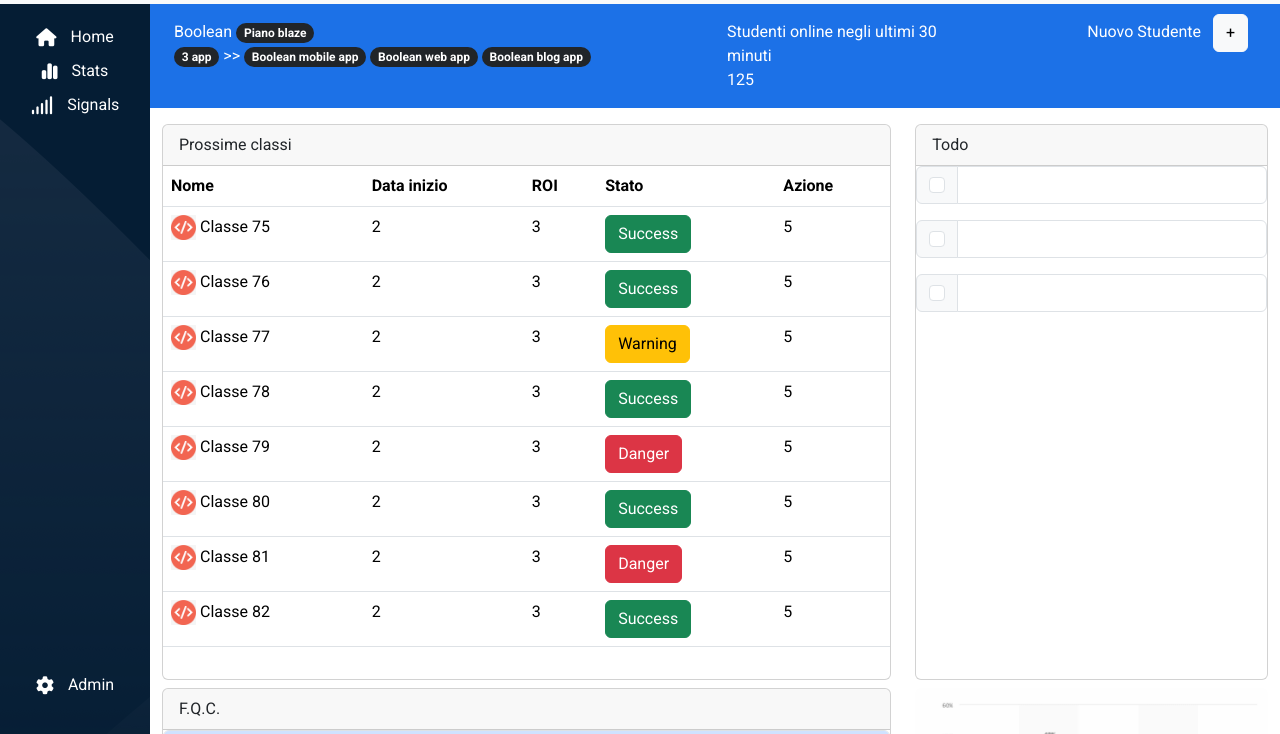
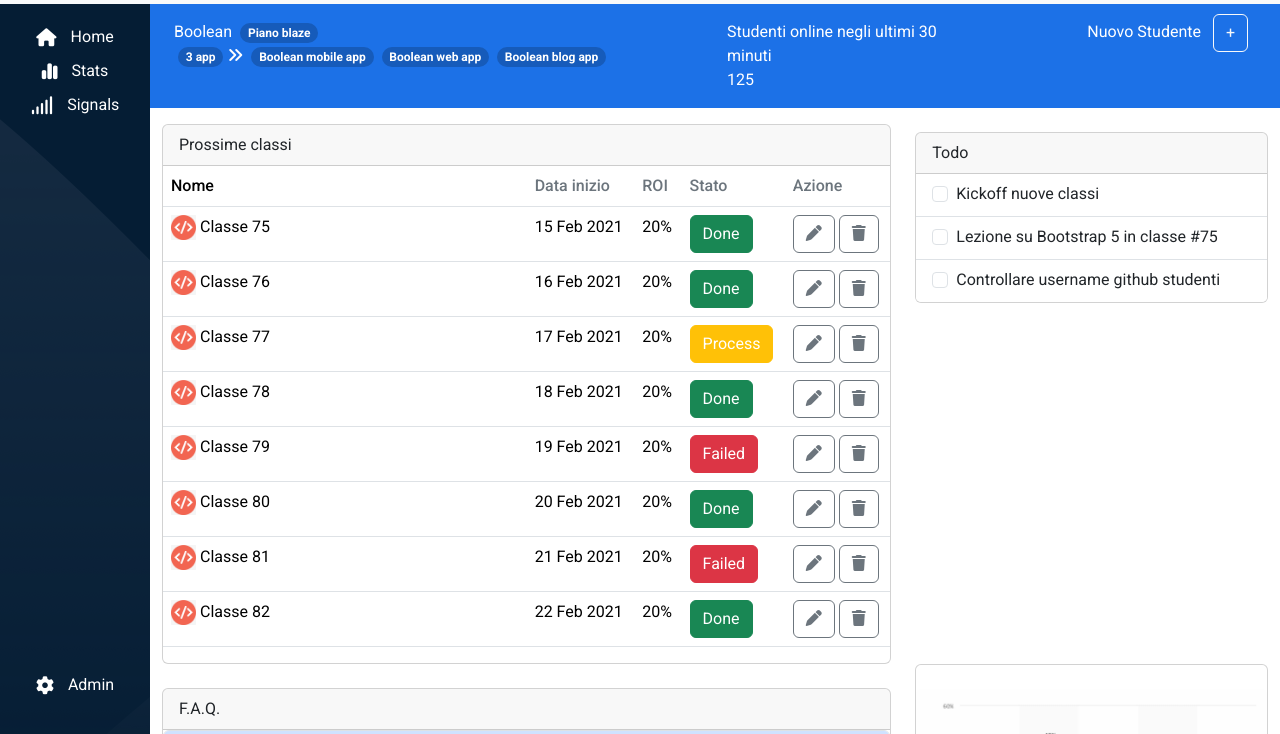
Before and after one commit to Vahidone/html-css-bootstrap-dashboard, a plain HTML site: page index.html in a window 1280 px wide. Shown: the part 66-800 px from the top of the page. Drawn offline with nearby package versions, Linux system fonts and the light colour scheme.

Commit message:
style: change elements color of main-content-head

```diff
--- a/css/style.css
+++ b/css/style.css
@@ -4,6 +4,9 @@ body {
 /* COLORS ******** */
 .orange_bell {
   color: #ff8f00;
+}
+.badge.bg_badge_vb {
+  background-color: #165bba;
 }
 
 .debug {
@@ -105,6 +108,9 @@ aside a.link_ctm i {
   height: 25px;
   display: inline-block;
 }
+.btn.btn-outline-secondary a {
+  color: #6c757d;
+}
 
 /* **********************************
 MEDIA QUERY
--- a/index.html
+++ b/index.html
@@ -47,7 +47,7 @@
           <div class="container-fluid">
             <div class="row align-items-center">
               <!-- LOGO -->
-              <div class="col-2">
+              <div class="col-auto">
                 <a class="navbar-brand d-inline-block" href="#">
                   <div class="img-box">
                     <img
@@ -67,18 +67,18 @@
               <!-- /LOGO -->
 
               <!-- SEARCH BAR -->
-              <div class="col">
+              <div class="col px-0">
                 <form
                   class="d-flex rounded align-self-center form_search_bar"
                   role="search"
                 >
-                  <label for="search_bar" class="ps-3">
+                  <label for="search_bar" class="ps-3 pt-2">
                     <svg
                       xmlns="http://www.w3.org/2000/svg"
                       width="20"
                       height="20"
                       fill="currentColor"
-                      class="bi bi-search"
+                      class="bi bi-search mt-1"
                       viewbox="0 0 20 20"
                     >
                       <path
@@ -98,11 +98,11 @@
               </div>
 
               <!-- NAVBAR MENU R-->
-              <div class="col-2 .ms-auto">
+              <div class="col-1 .ms-auto">
                 <ul class="list-unstyled navbar-nav py-0">
                   <li class="nav-item collapse navbar-collapse">
                     <a class="nav-link nav-link_ctm" href="#"
-                      ><i class="fa-solid fa-bars"></i
+                      ><i class="fa-solid fa-list-ul"></i
                     ></a>
                   </li>
 
@@ -217,7 +217,7 @@
                     <span class="d-inline-block my-3">Nuovo Studente</span>
                     <!-- OFFCANVAS  -->
                     <button
-                      class="btn btn-light mx-2"
+                      class="btn btn-outline-light mx-2"
                       type="button"
                       data-bs-toggle="offcanvas"
                       data-bs-target="#offcanvasRight"
@@ -311,20 +311,27 @@
                   <div class="col-md-4 col-lg-6 my-3">
                     <div>
                       Boolean
-                      <span class="badge rounded-pill text-bg-dark"
+                      <span
+                        class="badge rounded-pill bg_badge_vb text_size_pill ms-1"
                         >Piano blaze</span
                       >
                     </div>
                     <div>
-                      <span class="badge rounded-pill text-bg-dark">3 app</span>
-                      >>
-                      <span class="badge rounded-pill text-bg-dark"
+                      <span
+                        class="badge rounded-pill bg_badge_vb text_size_pill ms-1"
+                        >3 app</span
+                      >
+                      <i class="fa-solid fa-angles-right"></i>
+                      <span
+                        class="badge rounded-pill bg_badge_vb text_size_pill ms-1"
                         >Boolean mobile app</span
                       >
-                      <span class="badge rounded-pill text-bg-dark"
+                      <span
+                        class="badge rounded-pill bg_badge_vb text_size_pill ms-1"
                         >Boolean web app</span
                       >
-                      <span class="badge rounded-pill text-bg-dark"
+                      <span
+                        class="badge rounded-pill bg_badge_vb text_size_pill ms-1"
                         >Boolean blog app</span
                       >
                     </div>
@@ -340,17 +347,17 @@
           </div>
 
           <!-- CONTENT ----------------------->
-          <div class="row h-100">
+          <div class="row">
             <div class="col-12 col-lg-8 order-lg-1">
-              <div class="card w-100 h-100 mt-3" style="width: 18rem">
+              <div class="card w-100 mt-3" style="width: 18rem">
                 <div class="card-header">Prossime classi</div>
                 <table class="table table-hover">
                   <tr>
-                    <th>Nome</th>
-                    <th>Data inizio</th>
-                    <th>ROI</th>
-                    <th>Stato</th>
-                    <th>Azione</th>
+                    <th class="w-50 fw-medium">Nome</th>
+                    <th class="text-secondary fw-medium">Data inizio</th>
+                    <th class="text-secondary fw-medium">ROI</th>
+                    <th class="text-secondary fw-medium">Stato</th>
+                    <th class="text-secondary fw-medium">Azione</th>
                   </tr>
                   <tr>
                     <td>
@@ -364,14 +371,21 @@
 
                       <span>Classe 75</span>
                     </td>
-                    <td>2</td>
-                    <td>3</td>
+                    <td>15 Feb 2021</td>
+                    <td>20%</td>
                     <td>
                       <button type="button" class="btn btn-success">
-                        Success
+                        Done
                       </button>
                     </td>
-                    <td>5</td>
+                    <td>
+                      <button type="button" class="btn btn-outline-secondary">
+                        <a href="#"><i class="fa-solid fa-pen"></i></a>
+                      </button>
+                      <button type="button" class="btn btn-outline-secondary">
+                        <i class="fa-solid fa-trash"></i>
+                      </button>
+                    </td>
                   </tr>
                   <tr>
                     <td>
@@ -385,14 +399,21 @@
 
                       <span>Classe 76</span>
                     </td>
-                    <td>2</td>
-                    <td>3</td>
+                    <td>16 Feb 2021</td>
+                    <td>20%</td>
                     <td>
                       <button type="button" class="btn btn-success">
-                        Success
+                        Done
                       </button>
                     </td>
-                    <td>5</td>
+                    <td>
+                      <button type="button" class="btn btn-outline-secondary">
+                        <a href="#"><i class="fa-solid fa-pen"></i></a>
+                      </button>
+                      <button type="button" class="btn btn-outline-secondary">
+                        <i class="fa-solid fa-trash"></i>
+                      </button>
+                    </td>
                   </tr>
                   <tr>
                     <td>
@@ -406,14 +427,22 @@
 
                       <span>Classe 77</span>
                     </td>
-                    <td>2</td>
-                    <td>3</td>
+                    <td>17 Feb 2021</td>
+                    <td>20%</td>
                     <td>
-                      <button type="button" class="btn btn-warning">
-                        Warning
+                      <button type="button" class="btn btn-warning text-white">
+                        Process
                       </button>
                     </td>
-                    <td>5</td>
+                    <td>
+                      <button type="button" class="btn btn-outline-secondary">
+                        <a href="#"><i class="fa-solid fa-pen"></i></a>
+                      </button>
+
+                      <button type="button" class="btn btn-outline-secondary">
+                        <i class="fa-solid fa-trash"></i>
+                      </button>
+                    </td>
                   </tr>
                   <tr>
                     <td>
@@ -427,14 +456,21 @@
 
                       <span>Classe 78</span>
                     </td>
-                    <td>2</td>
-                    <td>3</td>
+                    <td>18 Feb 2021</td>
+                    <td>20%</td>
                     <td>
                       <button type="button" class="btn btn-success">
-                        Success
+                        Done
                       </button>
                     </td>
-                    <td>5</td>
+                    <td>
+                      <button type="button" class="btn btn-outline-secondary">
+                        <a href="#"><i class="fa-solid fa-pen"></i></a>
+                      </button>
+                      <button type="button" class="btn btn-outline-secondary">
+                        <i class="fa-solid fa-trash"></i>
+                      </button>
+                    </td>
                   </tr>
                   <tr>
                     <td>
@@ -448,14 +484,21 @@
 
                       <span>Classe 79</span>
                     </td>
-                    <td>2</td>
-                    <td>3</td>
+                    <td>19 Feb 2021</td>
+                    <td>20%</td>
                     <td>
                       <button type="button" class="btn btn-danger">
-                        Danger
+                        Failed
                       </button>
                     </td>
-                    <td>5</td>
+                    <td>
+                      <button type="button" class="btn btn-outline-secondary">
+                        <a href="#"><i class="fa-solid fa-pen"></i></a>
+                      </button>
+                      <button type="button" class="btn btn-outline-secondary">
+                        <i class="fa-solid fa-trash"></i>
+                      </button>
+                    </td>
                   </tr>
                   <tr>
                     <td>
@@ -469,14 +512,21 @@
 
                       <span>Classe 80</span>
                     </td>
-                    <td>2</td>
-                    <td>3</td>
+                    <td>20 Feb 2021</td>
+                    <td>20%</td>
                     <td>
                       <button type="button" class="btn btn-success">
-                        Success
+                        Done
                       </button>
                     </td>
-                    <td>5</td>
+                    <td>
+                      <button type="button" class="btn btn-outline-secondary">
+                        <a href="#"><i class="fa-solid fa-pen"></i></a>
+                      </button>
+                      <button type="button" class="btn btn-outline-secondary">
+                        <i class="fa-solid fa-trash"></i>
+                      </button>
+                    </td>
                   </tr>
                   <tr>
                     <td>
@@ -490,14 +540,21 @@
 
                       <span>Classe 81</span>
                     </td>
-                    <td>2</td>
-                    <td>3</td>
+                    <td>21 Feb 2021</td>
+                    <td>20%</td>
                     <td>
                       <button type="button" class="btn btn-danger">
-                        Danger
+                        Failed
                       </button>
                     </td>
-                    <td>5</td>
+                    <td>
+                      <button type="button" class="btn btn-outline-secondary">
+                        <a href="#"><i class="fa-solid fa-pen"></i></a>
+                      </button>
+                      <button type="button" class="btn btn-outline-secondary">
+                        <i class="fa-solid fa-trash"></i>
+                      </button>
+                    </td>
                   </tr>
                   <tr>
                     <td>
@@ -511,21 +568,28 @@
 
                       <span>Classe 82</span>
                     </td>
-                    <td>2</td>
-                    <td>3</td>
+                    <td>22 Feb 2021</td>
+                    <td>20%</td>
                     <td>
                       <button type="button" class="btn btn-success">
-                        Success
+                        Done
                       </button>
                     </td>
-                    <td>5</td>
+                    <td>
+                      <button type="button" class="btn btn-outline-secondary">
+                        <a href="#"><i class="fa-solid fa-pen"></i></a>
+                      </button>
+                      <button type="button" class="btn btn-outline-secondary">
+                        <i class="fa-solid fa-trash"></i>
+                      </button>
+                    </td>
                   </tr>
                 </table>
               </div>
             </div>
             <div class="col-12 col-lg-8 order-lg-2">
-              <div class="card w-100 h-100 mt-4" style="width: 18rem">
-                <div class="card-header">F.Q.C.</div>
+              <div class="card w-100 mt-4" style="width: 18rem">
+                <div class="card-header">F.A.Q.</div>
                 <div class="accordion" id="accordionExample">
                   <div class="accordion-item">
                     <h2 class="accordion-header" id="headingOne">
@@ -636,56 +700,56 @@
               </div>
             </div>
             <div class="col-12 col-lg-4 order-lg-1">
-              <div class="card w-100 h-100 my-3" style="width: 18rem">
+              <div class="card w-100 mt-4">
                 <div class="card-header">Todo</div>
-                <div class="input-group mb-3">
-                  <div class="input-group-text">
+
+                <ul class="list-group list-group-flush w-100">
+                  <li class="list-group-item">
+                    <div class="form-check">
                       <input
-                      class="form-check-input mt-0"
+                        class="form-check-input"
                         type="checkbox"
                         value=""
-                      aria-label="Checkbox for following text input"
+                        id="flexCheckDefault"
                       />
+                      <label class="form-check-label" for="flexCheckDefault">
+                        Kickoff nuove classi
+                      </label>
                     </div>
+                  </li>
+                  <li class="list-group-item">
+                    <div class="form-check">
                       <input
-                    type="text"
-                    class="form-control"
-                    aria-label="Text input with checkbox"
-                  />
-                </div>
-                <div class="input-group mb-3">
-                  <div class="input-group-text">
-                    <input
-                      class="form-check-input mt-0"
+                        class="form-check-input"
                         type="checkbox"
                         value=""
-                      aria-label="Checkbox for following text input"
+                        id="flexCheckDefault"
                       />
+                      <label class="form-check-label" for="flexCheckDefault">
+                        Lezione su Bootstrap 5 in classe #75
+                      </label>
                     </div>
+                  </li>
+                  <li class="list-group-item">
+                    <div class="form-check">
                       <input
-                    type="text"
-                    class="form-control"
-                    aria-label="Text input with checkbox"
-                  />
-                </div>
-                <div class="input-group mb-3">
-                  <div class="input-group-text">
-                    <input
-                      class="form-check-input mt-0"
+                        class="form-check-input"
                         type="checkbox"
                         value=""
-                      aria-label="Checkbox for following text input"
+                        id="flexCheckDefault"
                       />
+                      <label class="form-check-label" for="flexCheckDefault">
+                        Controllare username github studenti
+                      </label>
                     </div>
-                  <input
-                    type="text"
-                    class="form-control"
-                    aria-label="Text input with checkbox"
-                  />
-                </div>
+                  </li>
+                </ul>
+
+                <!-- form check  -->
               </div>
             </div>
             <div class="col-12 col-lg-4 order-lg-2">
+              <div class="card">
                 <figure class="w-100 h-60 mt-4 rounded-2 overflow-hidden">
                   <img class="w-100 h-100" src="img/stats.jpeg" alt="" />
                 </figure>
@@ -708,5 +772,6 @@
           </div>
         </div>
       </div>
+    </div>
   </body>
 </html>
```
Lines whose indentation alone changed are shown as unchanged.
